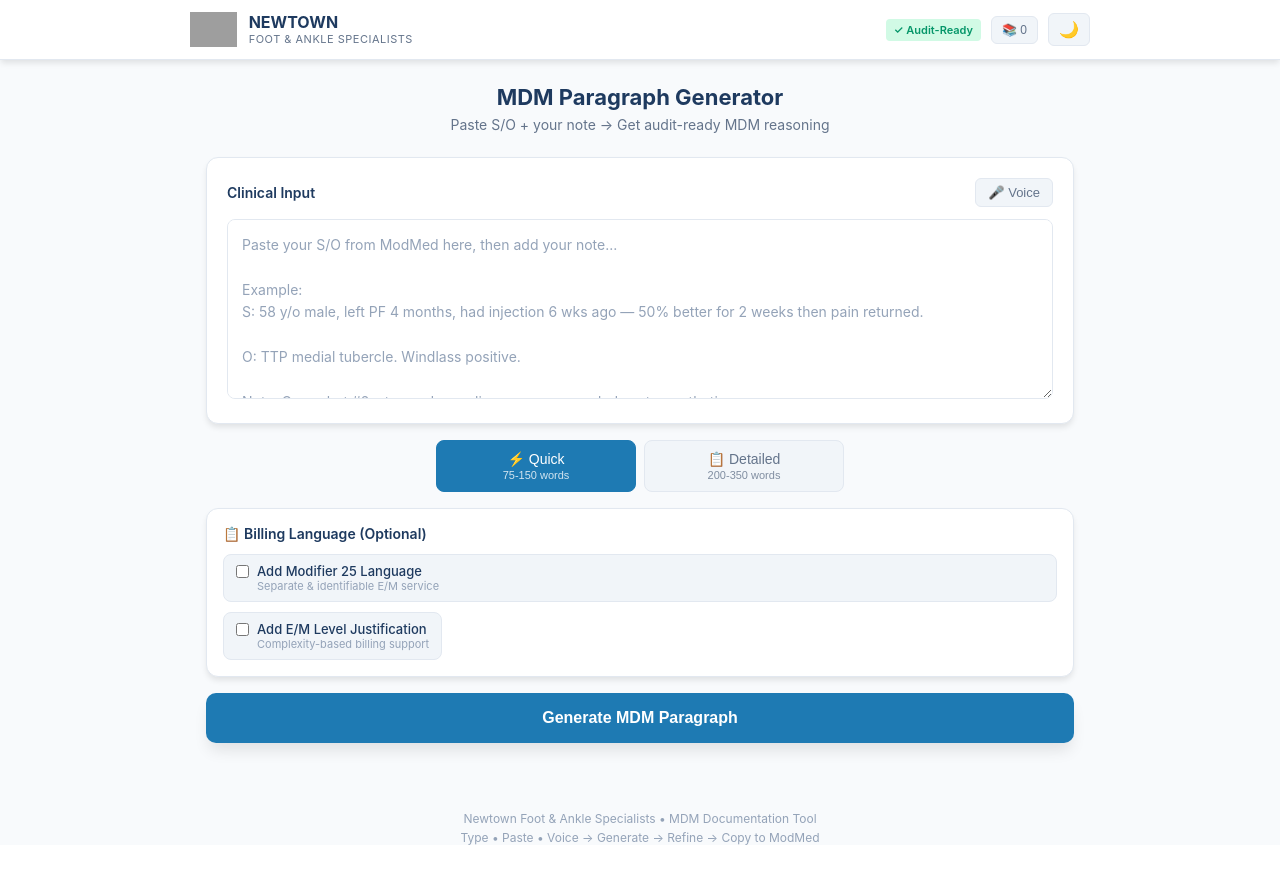
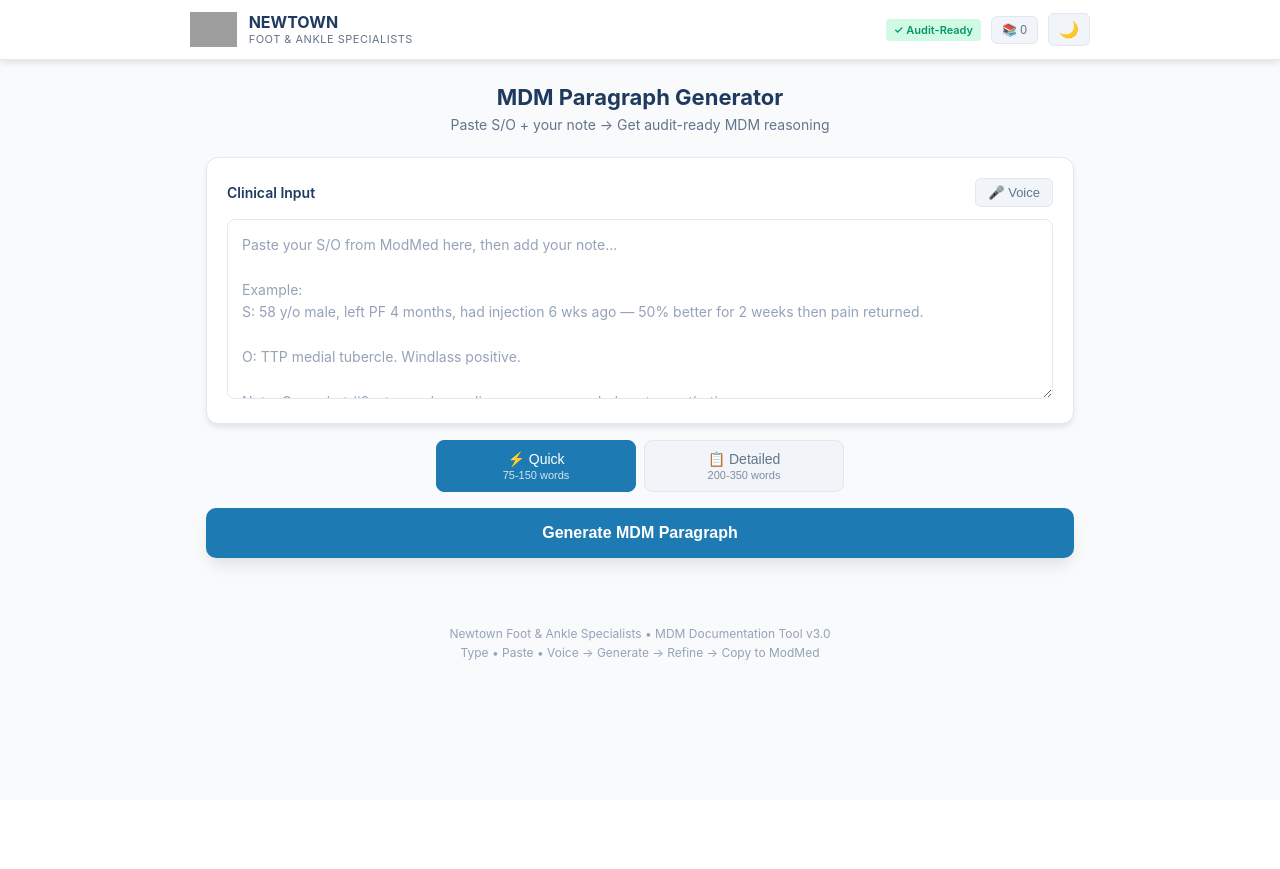
Before and after one commit to mjlynde-lab/mdm-generator, a Next.js app: page / in a window 1280 px wide. After the commit the page ends 800 px from the top, so only its background shows below. Built offline with nearby package versions, Linux system fonts and the light colour scheme; grey boxes are pictures that could not be loaded.

Commit message:
v3.0 UI - auto E/M display, remove manual checkboxes

```diff
--- a/pages/index.js
+++ b/pages/index.js
@@ -1,6 +1,11 @@
 "use client";
 import React, { useState, useRef, useEffect } from 'react';
 import Head from 'next/head';
+
+// ============================================
+// MDM GENERATOR v3.0 FRONTEND
+// Lean + Protocol-Aware modes with Auto E/M & Modifier 25
+// ============================================
 
 // ============================================
 // THEME SYSTEM
@@ -63,6 +68,7 @@ const NewtownLogo = ({ size = 'normal' }) => {
     />
   );
 };
+
 // ============================================
 // PATTERN LEARNING SYSTEM
 // ============================================
@@ -159,6 +165,33 @@ const PatternStorage = {
 };
 
 // ============================================
+// HELPER: Parse E/M and Modifier 25 from output
+// ============================================
+const parseBillingInfo = (output) => {
+  if (!output) return { mainContent: output, emLevel: null, modifier25: null };
+
+  // Split on the --- separator
+  const parts = output.split(/\n---\n/);
+
+  if (parts.length < 2) {
+    return { mainContent: output, emLevel: null, modifier25: null };
+  }
+
+  const mainContent = parts[0].trim();
+  const billingSection = parts.slice(1).join('\n---\n');
+
+  // Parse E/M Level
+  const emMatch = billingSection.match(/E\/M Level:\s*(99\d{3})\s*\(([^)]+)\)/i);
+  const emLevel = emMatch ? { code: emMatch[1], complexity: emMatch[2] } : null;
+
+  // Parse Modifier 25
+  const mod25Match = billingSection.match(/Modifier 25:\s*(YES|NO|NOT APPLICABLE)\s*[—-]\s*(.+?)(?:\n|$)/i);
+  const modifier25 = mod25Match ? { status: mod25Match[1].toUpperCase(), rationale: mod25Match[2].trim() } : null;
+
+  return { mainContent, emLevel, modifier25 };
+};
+
+// ============================================
 // MAIN APP COMPONENT
 // ============================================
 export default function MDMGenerator() {
@@ -183,14 +216,12 @@ export default function MDMGenerator() {
   const [savedPatterns, setSavedPatterns] = useState([]);
   const [showPatternLibrary, setShowPatternLibrary] = useState(false);
 
-  // NEW: Billing language state
-  const [addMod25, setAddMod25] = useState(false);
-  const [addEmLevel, setAddEmLevel] = useState(false);
-  const [emLevel, setEmLevel] = useState('99214');
-
-  // NEW: Refine state
+  // Refine state
   const [refineInput, setRefineInput] = useState('');
   const [isRefining, setIsRefining] = useState(false);
+
+  // Parsed billing info
+  const [billingInfo, setBillingInfo] = useState({ mainContent: '', emLevel: null, modifier25: null });
 
   const textareaRef = useRef(null);
   const recognitionRef = useRef(null);
@@ -211,6 +242,11 @@ export default function MDMGenerator() {
       setMatchedPatterns([]);
     }
   }, [input]);
+
+  // Parse billing info whenever output changes
+  useEffect(() => {
+    setBillingInfo(parseBillingInfo(output));
+  }, [output]);
 
   const startVoiceInput = () => {
     if (!('webkitSpeechRecognition' in window) && !('SpeechRecognition' in window)) {
@@ -274,9 +310,7 @@ export default function MDMGenerator() {
         headers: { 'Content-Type': 'application/json' },
         body: JSON.stringify({
           input: input.trim(),
-          mode: useMode,
-          addMod25: addMod25,
-          emLevel: addEmLevel ? emLevel : null
+          mode: useMode
         })
       });
 
@@ -302,7 +336,7 @@ export default function MDMGenerator() {
     }
   };
 
-  // NEW: Refine output function
+  // Refine output function
   const refineOutput = async () => {
     if (!refineInput.trim()) {
       setError('Please enter a refinement instruction.');
@@ -344,7 +378,8 @@ export default function MDMGenerator() {
 
   const copyToClipboard = async () => {
     try {
-      await navigator.clipboard.writeText(output);
+      // Copy only the main content (without billing footer) for EMR paste
+      await navigator.clipboard.writeText(billingInfo.mainContent || output);
       setCopied(true);
       setTimeout(() => setCopied(false), 2000);
     } catch {
@@ -360,7 +395,7 @@ export default function MDMGenerator() {
       name: patternName.trim(),
       keywords,
       inputSample: input.substring(0, 200),
-      outputTemplate: output,
+      outputTemplate: billingInfo.mainContent || output,
       mode: outputMode
     };
 
@@ -390,31 +425,31 @@ export default function MDMGenerator() {
     setRefineInput('');
   };
 
-  // Checkbox component for consistent styling
-  const Checkbox = ({ checked, onChange, label, sublabel }) => (
-    <label style={{
-      display: 'flex',
-      alignItems: 'flex-start',
-      gap: 8,
-      cursor: 'pointer',
-      padding: '8px 12px',
-      background: checked ? theme.primaryFaded : theme.cardAlt,
-      border: `1px solid ${checked ? theme.primary : theme.border}`,
-      borderRadius: 8,
-      transition: 'all 0.2s'
-    }}>
-      <input
-        type="checkbox"
-        checked={checked}
-        onChange={(e) => onChange(e.target.checked)}
-        style={{ marginTop: 2, accentColor: theme.primary }}
-      />
-      <div>
-        <div style={{ fontSize: 13, fontWeight: 500, color: theme.text }}>{label}</div>
-        {sublabel && <div style={{ fontSize: 11, color: theme.textMuted }}>{sublabel}</div>}
+  // Badge component for E/M and Modifier 25 display
+  const BillingBadge = ({ label, value, status, color }) => {
+    const bgColor = status === 'YES' ? theme.successFaded :
+                    status === 'NO' ? theme.warningFaded :
+                    theme.cardAlt;
+    const textColor = status === 'YES' ? theme.success :
+                      status === 'NO' ? theme.warning :
+                      color || theme.primary;
+
+    return (
+      <div style={{
+        display: 'inline-flex',
+        alignItems: 'center',
+        gap: 6,
+        padding: '4px 10px',
+        background: bgColor,
+        borderRadius: 6,
+        fontSize: 12,
+        fontWeight: 600,
+        color: textColor
+      }}>
+        {label}: {value}
       </div>
-    </label>
-  );
+    );
+  };
 
   return (
     <div style={{
@@ -636,55 +671,6 @@ Note: Gave shot #2, stressed compliance, recommended custom orthotics`}
           </button>
         </div>
 
-        {/* NEW: Billing Language Options */}
-        <div style={{
-          background: theme.card,
-          border: `1px solid ${theme.border}`,
-          borderRadius: 12,
-          padding: 16,
-          marginBottom: 16,
-          boxShadow: theme.shadow
-        }}>
-          <div style={{ fontWeight: 600, fontSize: 14, marginBottom: 12, color: theme.text }}>
-            📋 Billing Language (Optional)
-          </div>
-          <div style={{ display: 'flex', flexDirection: 'column', gap: 10 }}>
-            <Checkbox
-              checked={addMod25}
-              onChange={setAddMod25}
-              label="Add Modifier 25 Language"
-              sublabel="Separate & identifiable E/M service"
-            />
-            <div style={{ display: 'flex', flexWrap: 'wrap', gap: 10, alignItems: 'center' }}>
-              <Checkbox
-                checked={addEmLevel}
-                onChange={setAddEmLevel}
-                label="Add E/M Level Justification"
-                sublabel="Complexity-based billing support"
-              />
-              {addEmLevel && (
-                <select
-                  value={emLevel}
-                  onChange={(e) => setEmLevel(e.target.value)}
-                  style={{
-                    padding: '8px 12px',
-                    fontSize: 14,
-                    border: `1px solid ${theme.border}`,
-                    borderRadius: 6,
-                    background: theme.bgAlt,
-                    color: theme.text,
-                    cursor: 'pointer'
-                  }}
-                >
-                  <option value="99213">99213 - Low Complexity</option>
-                  <option value="99214">99214 - Moderate Complexity</option>
-                  <option value="99215">99215 - High Complexity</option>
-                </select>
-              )}
-            </div>
-          </div>
-        </div>
-
         {/* Generate Button */}
         <button
           onClick={() => generateMDM()}
@@ -719,8 +705,6 @@ Note: Gave shot #2, stressed compliance, recommended custom orthotics`}
             <div style={{ display: 'flex', justifyContent: 'space-between', alignItems: 'center', marginBottom: 12, flexWrap: 'wrap', gap: 8 }}>
               <label style={{ fontWeight: 600, fontSize: 14 }}>
                 MDM Output — {outputMode === 'quick' ? 'Quick' : 'Detailed'}
-                {addMod25 && <span style={{ marginLeft: 8, fontSize: 11, background: theme.primaryFaded, color: theme.primary, padding: '2px 6px', borderRadius: 4 }}>+Mod 25</span>}
-                {addEmLevel && <span style={{ marginLeft: 4, fontSize: 11, background: theme.successFaded, color: theme.success, padding: '2px 6px', borderRadius: 4 }}>+{emLevel}</span>}
               </label>
               <div style={{ display: 'flex', gap: 8 }}>
                 <button onClick={() => setShowSaveDialog(true)} style={{ background: theme.cardAlt, color: theme.textSecondary, border: `1px solid ${theme.border}`, borderRadius: 6, padding: '6px 12px', fontSize: 13, cursor: 'pointer' }}>💾 Save Pattern</button>
@@ -729,9 +713,49 @@ Note: Gave shot #2, stressed compliance, recommended custom orthotics`}
                 </button>
               </div>
             </div>
-            <div style={{ background: theme.bgAlt, border: `1px solid ${theme.border}`, borderRadius: 8, padding: 16, fontSize: 14, lineHeight: 1.7, whiteSpace: 'pre-wrap', color: theme.text }}>{output}</div>
 
-            {/* NEW: Refine Input */}
+            {/* Main MDM Content */}
+            <div style={{ background: theme.bgAlt, border: `1px solid ${theme.border}`, borderRadius: 8, padding: 16, fontSize: 14, lineHeight: 1.7, whiteSpace: 'pre-wrap', color: theme.text }}>
+              {billingInfo.mainContent || output}
+            </div>
+
+            {/* E/M and Modifier 25 Footer */}
+            {(billingInfo.emLevel || billingInfo.modifier25) && (
+              <div style={{
+                marginTop: 12,
+                padding: '12px 16px',
+                background: theme.cardAlt,
+                borderRadius: 8,
+                border: `1px solid ${theme.border}`
+              }}>
+                <div style={{ fontSize: 11, fontWeight: 600, color: theme.textMuted, marginBottom: 8, textTransform: 'uppercase', letterSpacing: '0.5px' }}>
+                  Billing Assessment (Auto-Detected)
+                </div>
+                <div style={{ display: 'flex', flexWrap: 'wrap', gap: 10, alignItems: 'flex-start' }}>
+                  {billingInfo.emLevel && (
+                    <BillingBadge
+                      label="E/M Level"
+                      value={`${billingInfo.emLevel.code} (${billingInfo.emLevel.complexity})`}
+                      color={theme.primary}
+                    />
+                  )}
+                  {billingInfo.modifier25 && (
+                    <div style={{ display: 'flex', flexDirection: 'column', gap: 4 }}>
+                      <BillingBadge
+                        label="Modifier 25"
+                        value={billingInfo.modifier25.status}
+                        status={billingInfo.modifier25.status}
+                      />
+                      <div style={{ fontSize: 11, color: theme.textMuted, paddingLeft: 4 }}>
+                        {billingInfo.modifier25.rationale}
+                      </div>
+                    </div>
+                  )}
+                </div>
+              </div>
+            )}
+
+            {/* Refine Input */}
             <div style={{ marginTop: 16, display: 'flex', gap: 8 }}>
               <input
                 type="text"
@@ -786,7 +810,7 @@ Note: Gave shot #2, stressed compliance, recommended custom orthotics`}
       </main>
 
       <footer style={{ maxWidth: 900, margin: '24px auto', textAlign: 'center', color: theme.textMuted, fontSize: 12, padding: '0 16px' }}>
-        <div>Newtown Foot & Ankle Specialists • MDM Documentation Tool</div>
+        <div>Newtown Foot & Ankle Specialists • MDM Documentation Tool v3.0</div>
         <div style={{ marginTop: 4 }}>Type • Paste • Voice → Generate → Refine → Copy to ModMed</div>
       </footer>
 
```
